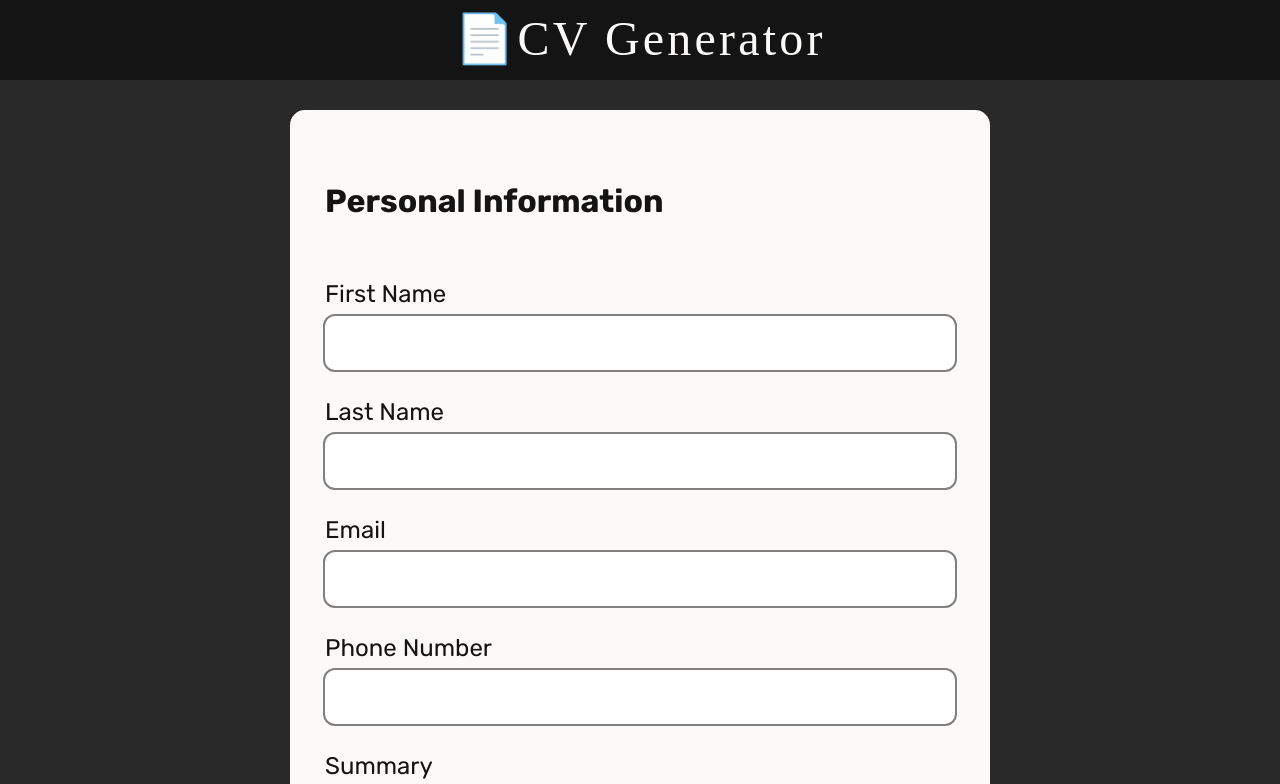
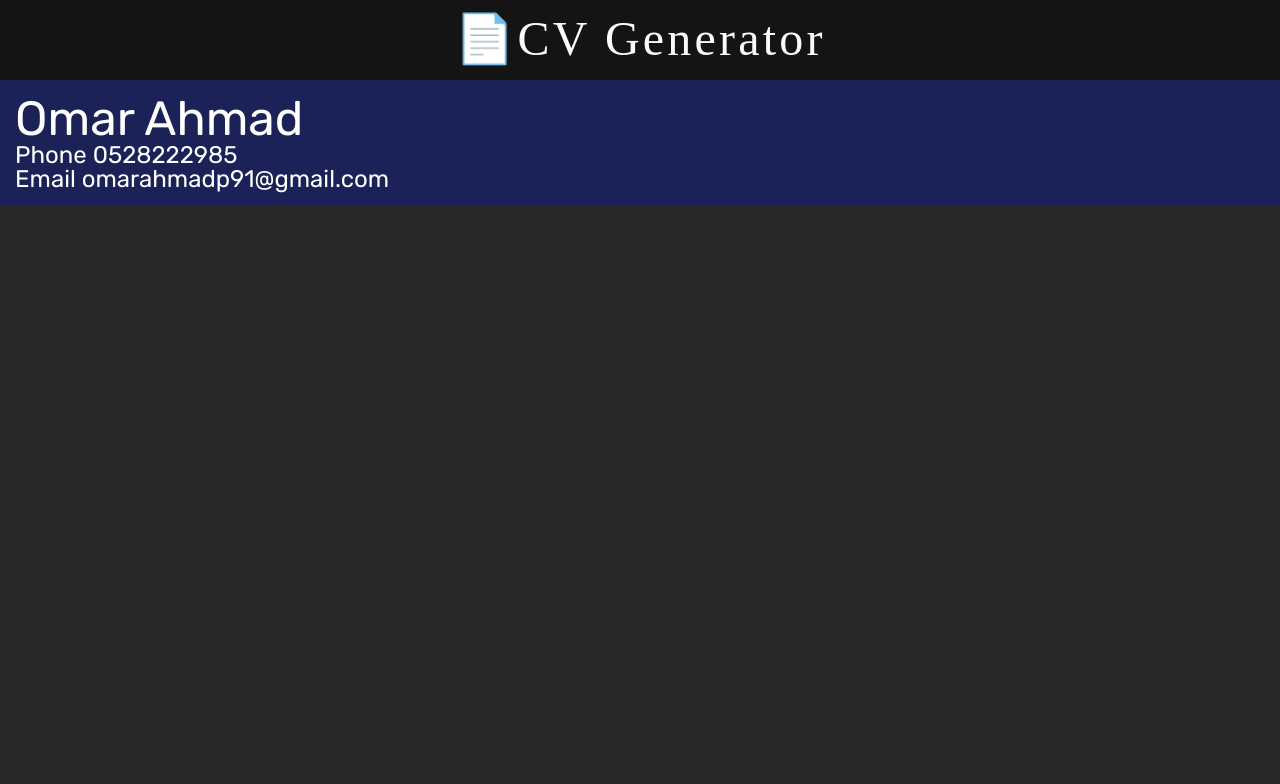
Before and after one commit to omardevelops/cv-app, a React (Vite) app: page / in a window 1280 px wide. Shown: the top 784 px of the page. Built offline with nearby package versions, Linux system fonts and the light colour scheme; the HTML template or start-up script is replaced by a standard one; a web font is replaced by a local one.

Commit message:
Init CV look and feel

```diff
--- a/src/App.jsx
+++ b/src/App.jsx
@@ -4,6 +4,8 @@ import Form from './components/Form';
 import CV from './components/CV';
 import './reset.css';
 import './App.css';
+import './CV.css';
+import testInfo from './testInfo';
 
 class App extends React.Component {
   constructor(props) {
@@ -107,7 +109,9 @@ class App extends React.Component {
         <div className="main">
           {/* Only render form if not submitted. */}
           {/* Only render CV once form is submitted */}
-          {isFormSubmitted === false ? (
+          {/* isFormSubmitted === false */}
+          {/* Set to show CV only for now */}
+          {false ? (
             <Form
               info={info}
               isSubmitted={isFormSubmitted}
@@ -117,7 +121,7 @@ class App extends React.Component {
               removeFromSection={this.removeFromSection}
             />
           ) : (
-            <CV info={info} />
+            <CV info={testInfo} />
           )}
         </div>
       </div>
--- /dev/null
+++ b/src/CV.css
@@ -0,0 +1,10 @@
+.CV {
+  width: 100%;
+  background-color: white;
+  color: black;
+}
+.CV header {
+  padding: 15px;
+  background-color: rgb(27, 34, 88);
+  color: white;
+}
--- a/src/components/CV.jsx
+++ b/src/components/CV.jsx
@@ -9,7 +9,9 @@ class CV extends React.Component {
     return (
       <div className="CV">
         <header>
-          <h1>{general.firstName}</h1>
+          <h1>{`${general[0].firstName} ${general[0].lastName}`}</h1>
+          <h3>{`Phone ${general[0].phone}`}</h3>
+          <h3>{`Email ${general[0].email}`}</h3>
         </header>
       </div>
     );
```
